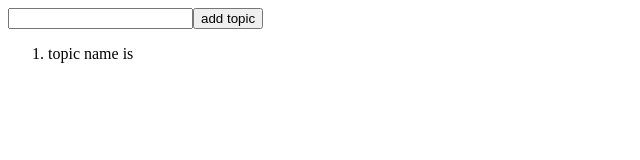
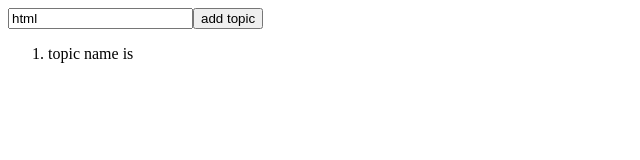
Before and after one commit to nasagaurav/react-l-topic2, a React (Create React App) app: page / in a window 1280 px wide. Shown: the top 160 px of the page, without its empty margins (0-640 px from the left). Built offline with nearby package versions, Linux system fonts and the light colour scheme.

Commit message:
added controlled input via state

```diff
--- a/src/App.js
+++ b/src/App.js
@@ -1,11 +1,15 @@
-import React from "react";
-import "./style.css";
+import React from 'react';
+import './style.css';
 
 export default function App() {
+  const [topic, settopic] = React.useState('html');
 
+  const handleChange = (e) => {
+    settopic(e.target.value);
+  };
   return (
     <div>
-      <input />
+      <input value={topic} onChange={handleChange} />
       <button>add topic </button>
       <ol>
         <li>topic name is </li>
```
